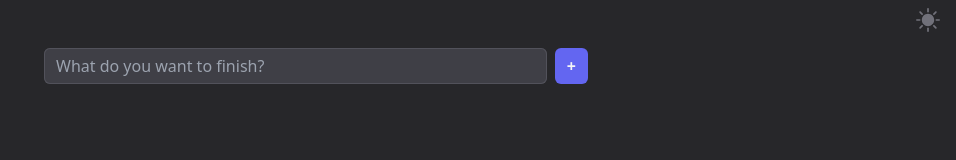
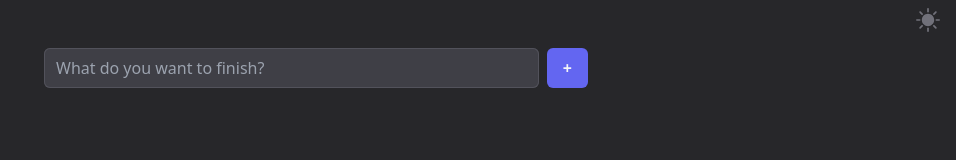
Before and after one commit to 99xtal/todo, a React (Vite) app: page / in a window 1280 px wide. Shown: the top 160 px of the page, without its empty margins (324-1280 px from the left). Built offline with nearby package versions, Linux system fonts and the light colour scheme.

Commit message:
style: update Primary Button padding

```diff
--- a/src/elements/PrimaryButton.tsx
+++ b/src/elements/PrimaryButton.tsx
@@ -5,7 +5,7 @@ const PrimaryButton: React.FC<
 > = ({ children, ...props }) => {
   return (
     <button
-      className="px-3 py-1 bg-indigo-500 active:bg-indigo-700 hover:bg-indigo-700 text-gray-100 rounded-md focus:outline-none focus:ring-2 focus:ring-cyan-600 focus:ring-offset-2 dark:focus:ring-offset-zinc-800 focus:ring-opacity-50 transition-colors font-bold"
+      className="py-2 px-4 bg-indigo-500 active:bg-indigo-700 hover:bg-indigo-700 text-gray-100 rounded-md focus:outline-none focus:ring-2 focus:ring-cyan-600 focus:ring-offset-2 dark:focus:ring-offset-zinc-800 focus:ring-opacity-50 transition-colors font-bold"
       {...props}
     >
       {children}
```
